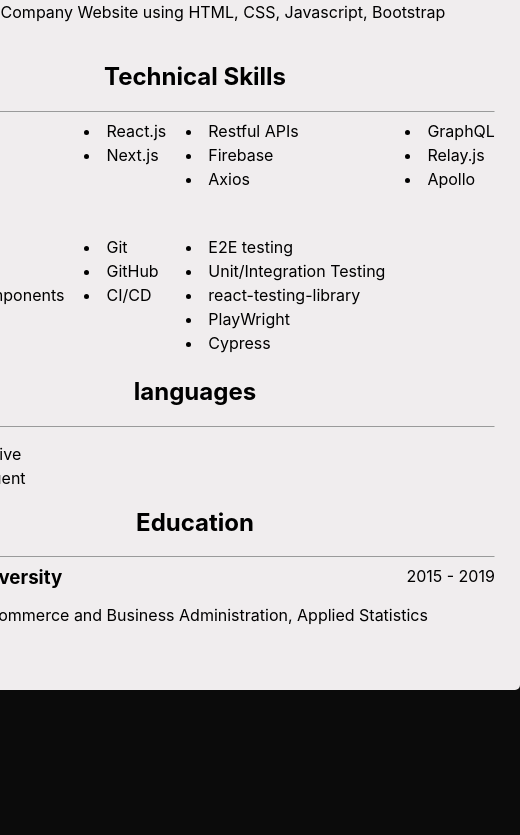
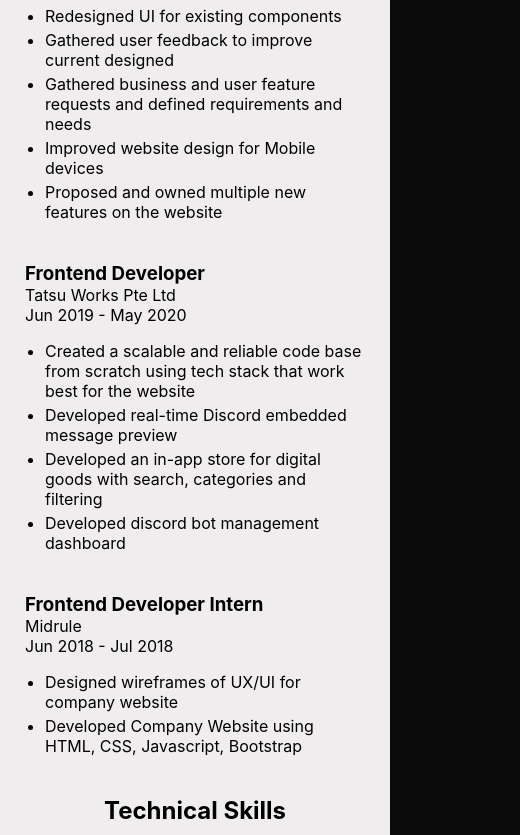
Before and after one commit to SinshiSmith/sinshi, a Next.js app: page /resume in a window 390 px wide. Shown: the part 1389-2224 px from the top of the page, 520 px wide, since content can reach past the window. Before the commit the page ends 2079 px from the top, so only its background shows below. Built offline with nearby package versions, Linux system fonts and the light colour scheme.

Commit message:
Fix responsive design for mobile

```diff
--- a/components/Resume/Skills.module.css
+++ b/components/Resume/Skills.module.css
@@ -3,3 +3,10 @@
   grid-template-columns: repeat(4, minmax(max-content, 1fr)) ;
   gap: 20px;
 }
+
+@media screen and (max-width: 600px) {
+  .grid {
+    display: block;
+  }
+
+}
```
